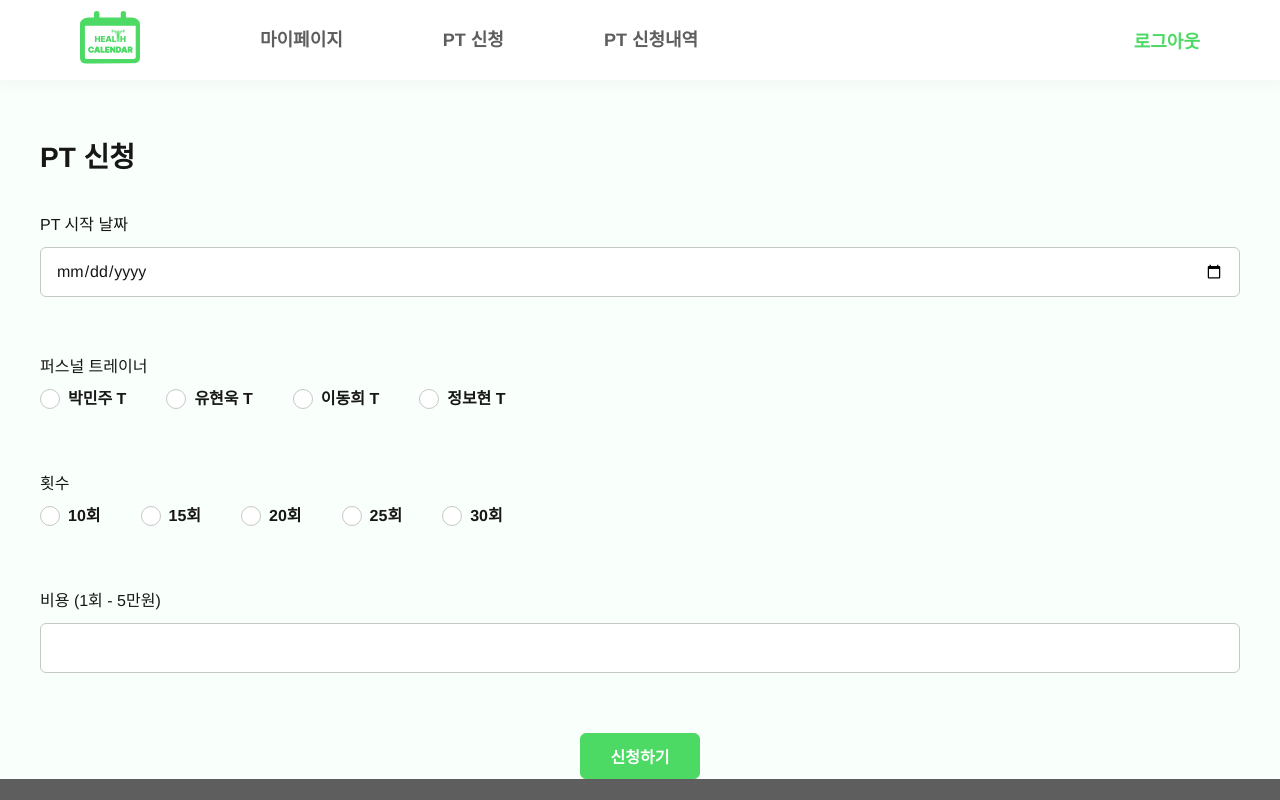
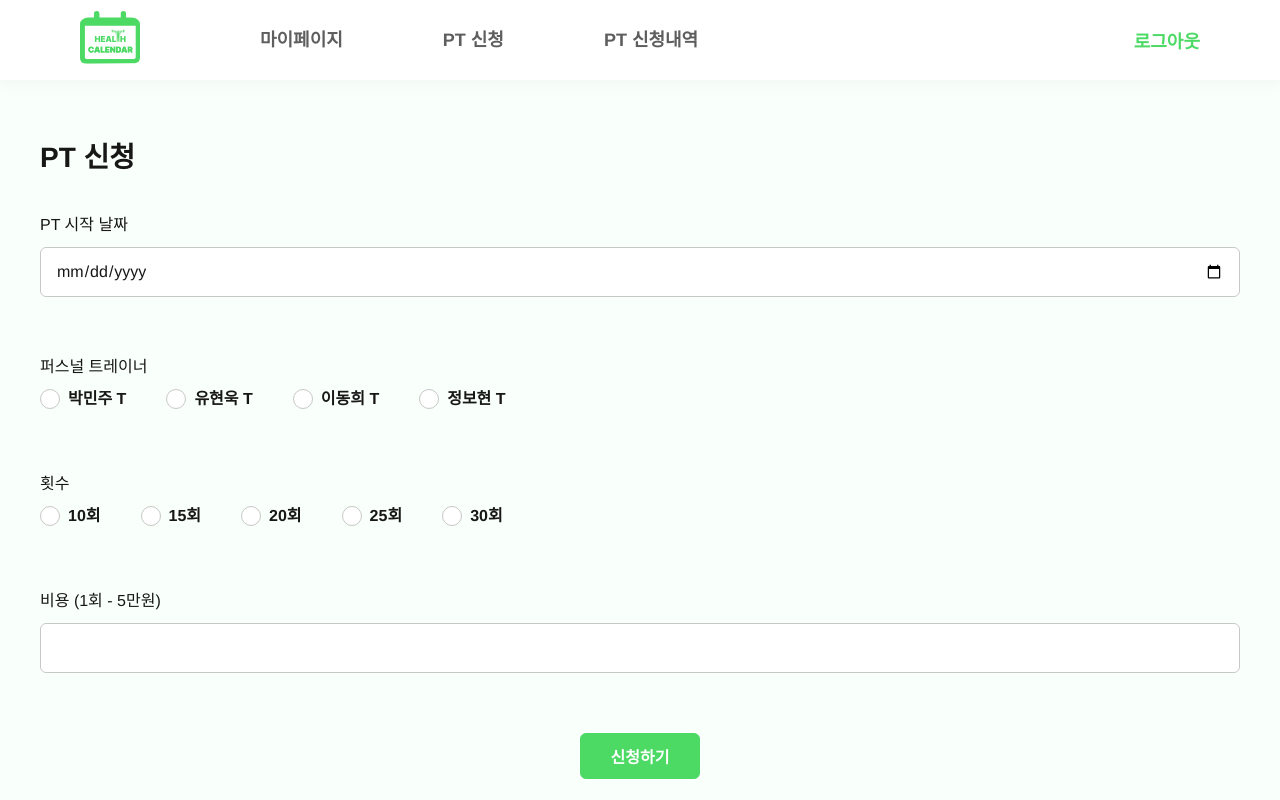
Before and after one commit to YuHyeonWook/health, a React (Vite) app: page /apply in a window 1280 px wide. Shown: the top 800 px of the page. Built offline with nearby package versions, Linux system fonts and the light colour scheme; no server answers; sample sign-in values are in the browser's storage.

Commit message:
Design: Layout, Route 스타일 수정

```diff
--- a/src/components/layout/Layout.tsx
+++ b/src/components/layout/Layout.tsx
@@ -18,5 +18,5 @@ export default Layout;
 const Container = styled.div`
   max-width: 120rem;
   margin: 0 auto;
-  padding-top: 14rem;
+  padding: 14rem 0 10rem;
 `;
--- a/src/router/ProtectedRoute.tsx
+++ b/src/router/ProtectedRoute.tsx
@@ -2,12 +2,13 @@ import { useAuthState } from 'react-firebase-hooks/auth';
 import { Navigate } from 'react-router-dom';
 import { auth } from '@/firebase';
 import { ProtectedRouteProps } from '@/lib/types/route';
+import Loading from '@/pages/Loading';
 
 function ProtectedRoute({ children }: ProtectedRouteProps) {
   const [user, loading] = useAuthState(auth);
 
   if (loading) {
-    return <p>로딩중...</p>;
+    return <Loading />;
   }
 
   if (!user) {
```
